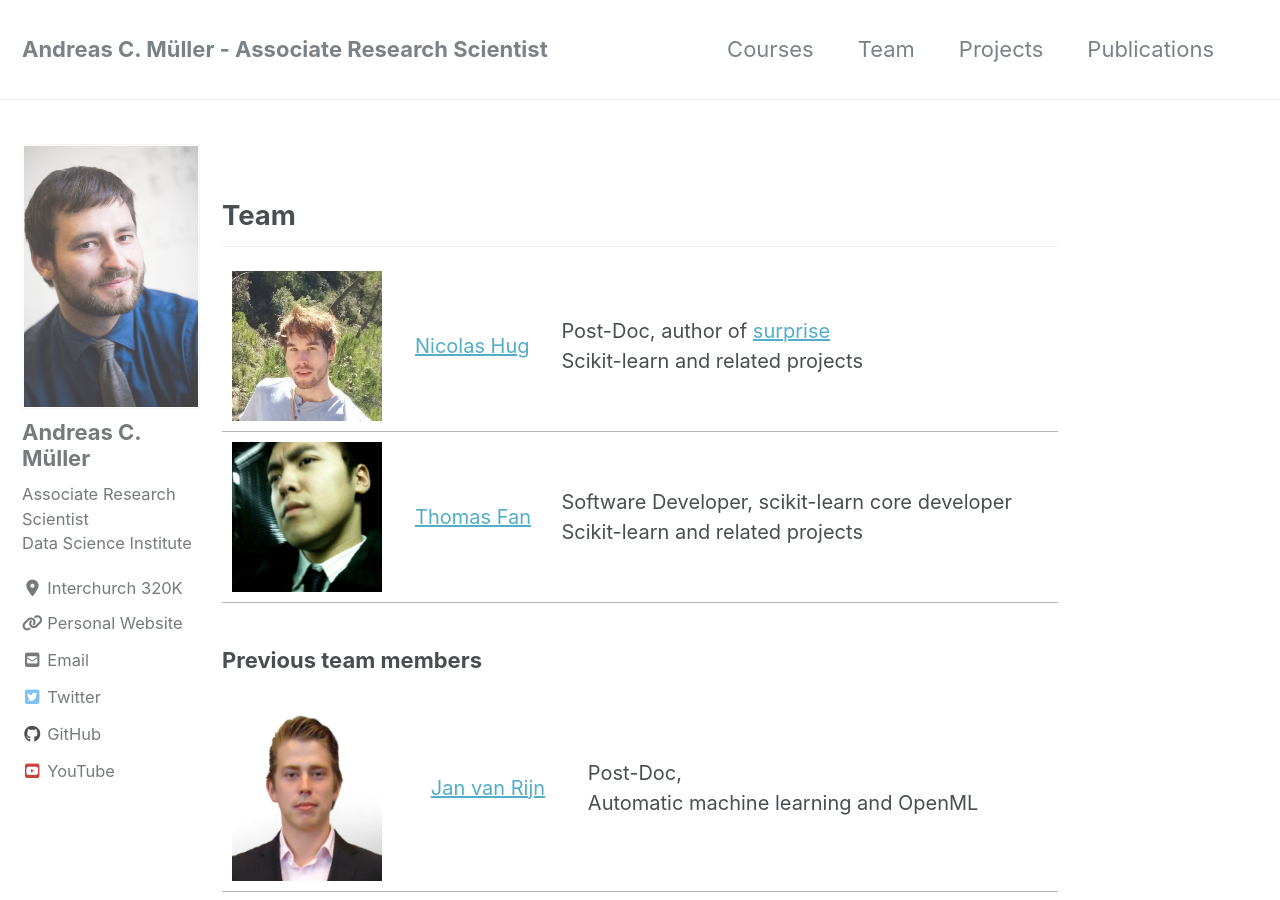
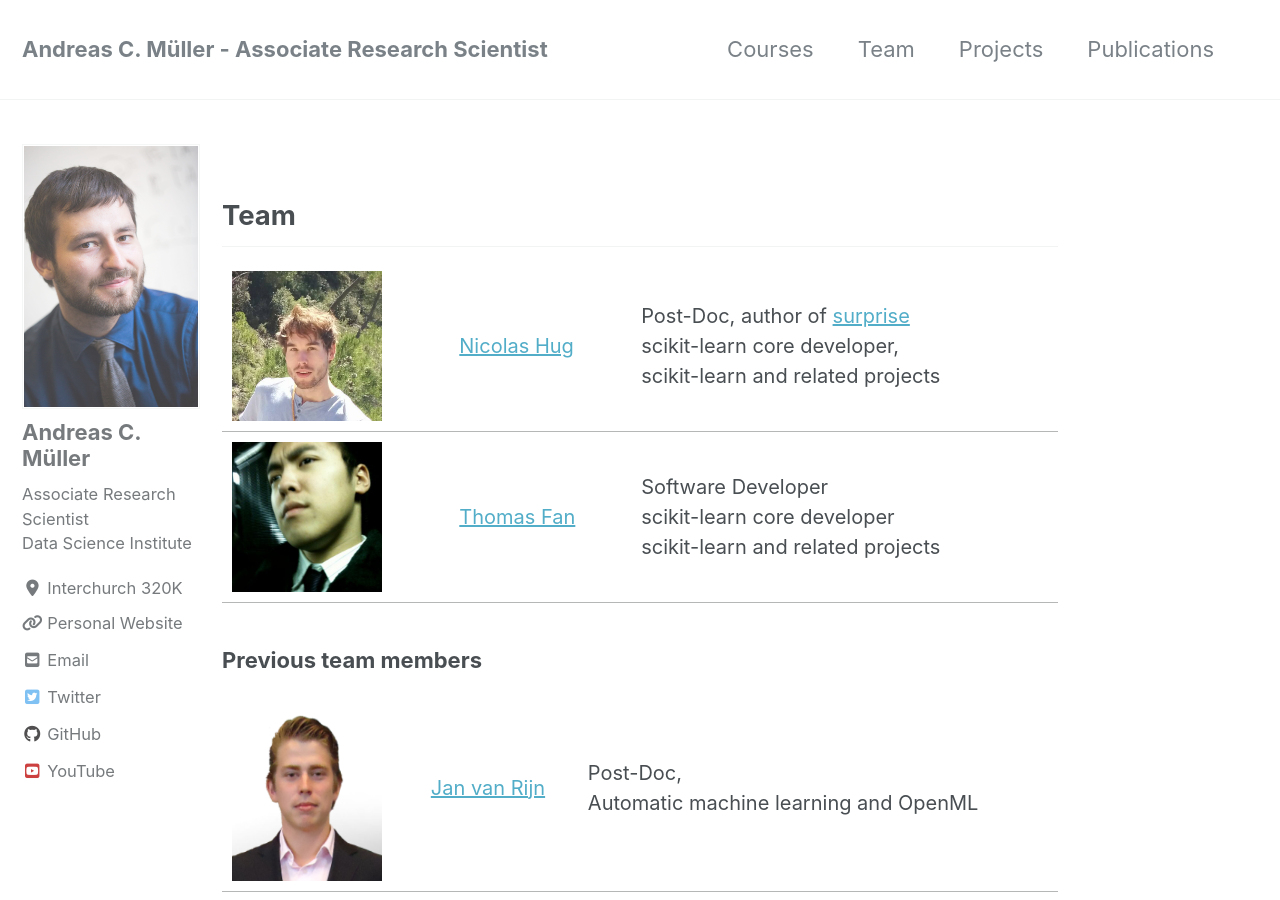
Before and after one commit to amueller/columbia-website, a Jekyll site: the page built from _pages/team.md, in a window 1280 px wide and 900 px high. Built offline with Jekyll 4.4.1, drawn with Linux system fonts in a browser that asks for light colours; nearby versions of some CDN libraries.

Commit message:
slight formatting changes, nicolas is core dev now

```diff
--- a/_pages/team.md
+++ b/_pages/team.md
@@ -5,8 +5,8 @@ permalink: /team/
 <h2>Team</h2>
 
 <table style="font-size: 20px">
-<tr><td><img src="{{site.baseurl}}/assets/images/nicolas_hug.jpg" width="150px"></td><td><a href="http://nicolas-hug.com/">Nicolas Hug</a></td><td>Post-Doc, author of <a href="http://surpriselib.com/">surprise</a><br /> Scikit-learn and related projects</td></tr>
-<tr><td><img src="{{site.baseurl}}/assets/images/thomasfan.jpeg"  width="150px"></td><td><a href="https://www.thomasjpfan.com/">Thomas Fan</a></td><td>Software Developer, scikit-learn core developer<br /> Scikit-learn and related projects</td></tr>
+<tr><td><img src="{{site.baseurl}}/assets/images/nicolas_hug.jpg" width="150px"></td><td><a href="http://nicolas-hug.com/">Nicolas Hug</a></td><td>Post-Doc, author of <a href="http://surpriselib.com/">surprise</a><br />scikit-learn core developer,<br/> scikit-learn and related projects</td></tr>
+<tr><td><img src="{{site.baseurl}}/assets/images/thomasfan.jpeg"  width="150px"></td><td><a href="https://www.thomasjpfan.com/">Thomas Fan</a></td><td>Software Developer<br/> scikit-learn core developer<br /> scikit-learn and related projects</td></tr>
 </table>
 
 <h3>Previous team members</h3>
```
